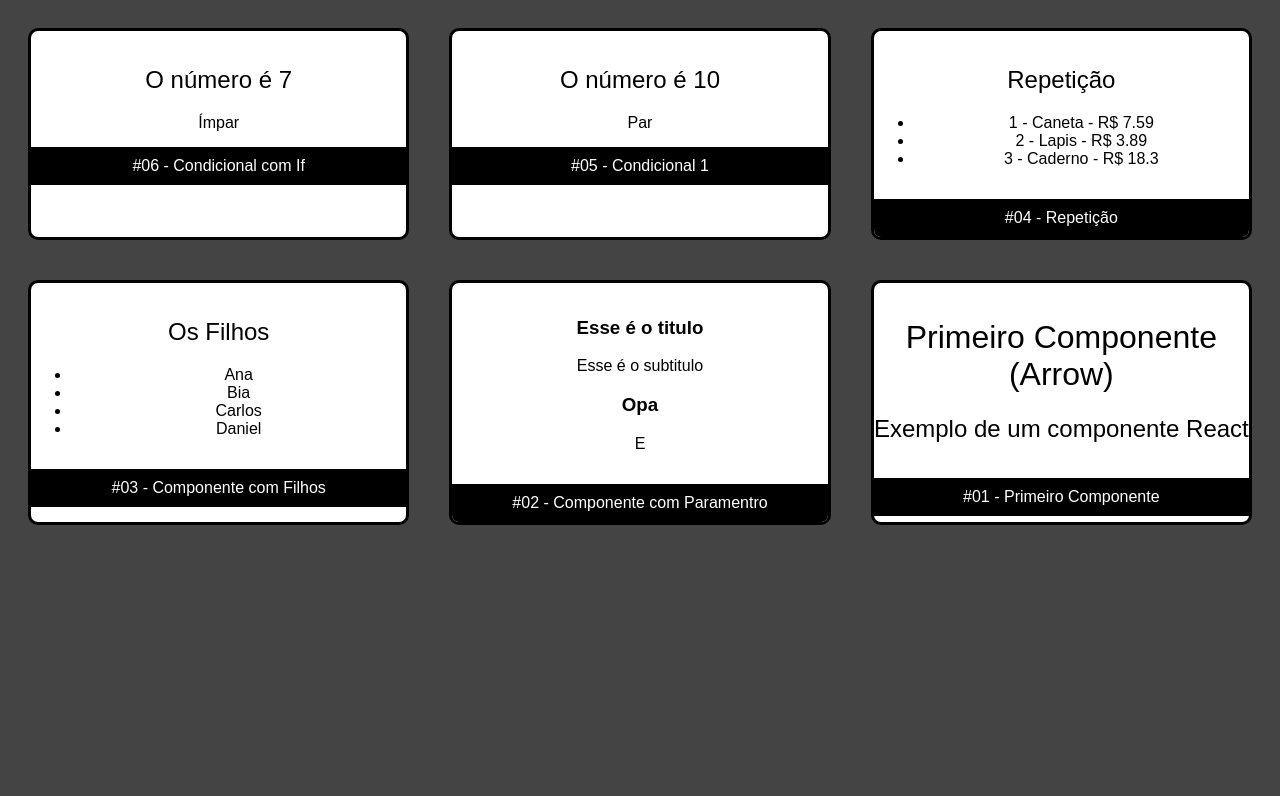
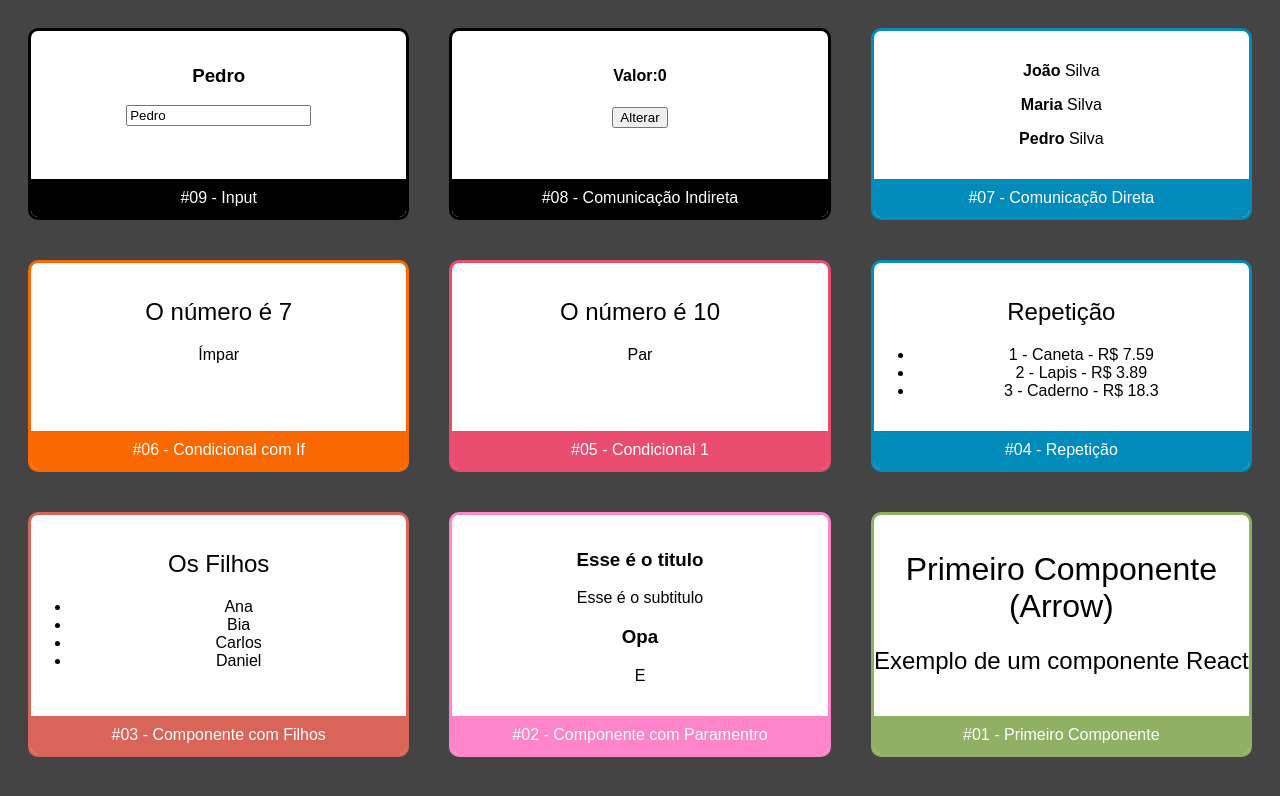
Before and after one commit to tiagoleme2/fundamentos-react, a React (Create React App) app: page / in a window 1280 px wide. Shown: the top 796 px of the page. Built offline with nearby package versions, Linux system fonts and the light colour scheme.

Commit message:
Pai, Filho e Input

```diff
--- a/src/App.jsx
+++ b/src/App.jsx
@@ -8,21 +8,32 @@
 import Repeticao from './components/basicos/Repeticao'
 import Condicional from './components/basicos/Condicional'
 import CondicionalComIf from './components/basicos/CondicionalComIf'
-
+import Pai from './components/comunicacao/direta/Pai'
+import Super from './components/comunicacao/indireta/Super'
+import Input from './components/form/Input'
 
 export default props =>
 
     <div className="App">
-        <Card titulo="#06 - Condicional com If">
+        <Card titulo="#09 - Input" color="#000">
+            <Input></Input>
+        </Card>
+        <Card titulo="#08 - Comunicação Indireta" color="#000">
+            <Super></Super>
+        </Card>
+        <Card titulo="#07 - Comunicação Direta" color="#008bba">
+            <Pai></Pai>
+        </Card>
+        <Card titulo="#06 - Condicional com If" color="#FA6900">
             <CondicionalComIf numero={7}></CondicionalComIf>
         </Card>
-        <Card titulo="#05 - Condicional 1">
+        <Card titulo="#05 - Condicional 1" color="#E94c6f">
             <Condicional numero={10}></Condicional>
         </Card>
-        <Card titulo="#04 - Repetição">
+        <Card titulo="#04 - Repetição" color="#008bba">
             <Repeticao></Repeticao>
         </Card>
-        <Card titulo="#03 - Componente com Filhos">
+        <Card titulo="#03 - Componente com Filhos" color="#d96459">
             <ComFilhos>
                 <ul>
                     <li>Ana</li>
@@ -32,13 +43,13 @@
                 </ul>
             </ComFilhos>
         </Card>
-        <Card titulo="#02 - Componente com Paramentro">
+        <Card titulo="#02 - Componente com Paramentro" color="#ff85cb">
             <ComParamentro titulo="Esse é o titulo"
                 subtitulo="Esse é o subtitulo" />
             <ComParamentro titulo="Opa"
                 subtitulo="E" />
         </Card>
-        <Card titulo="#01 - Primeiro Componente">
+        <Card titulo="#01 - Primeiro Componente" color="#92b064">
             <Primeiro />
         </Card>
 
--- /dev/null
+++ b/src/components/comunicacao/direta/Filho.jsx
@@ -0,0 +1,6 @@
+import React from 'react'
+
+export default props =>
+    <div>
+        <p>{props.children} {props.sobrenome}</p>
+    </div>
--- /dev/null
+++ b/src/components/comunicacao/direta/Pai.jsx
@@ -0,0 +1,9 @@
+import React from 'react'
+import Filho from './Filho'
+
+export default props =>
+    <div>
+        <Filho sobrenome="Silva"><strong>João</strong></Filho>
+        <Filho sobrenome="Silva"><strong>Maria</strong></Filho>
+        <Filho sobrenome="Silva"><strong>Pedro</strong></Filho>
+    </div>
--- /dev/null
+++ b/src/components/comunicacao/indireta/Sub.jsx
@@ -0,0 +1,14 @@
+import React from 'react';
+
+export default props => {
+
+    function acao() {
+        props.onClicar(Math.random(), 'Gerado');
+    }
+
+    return (
+        <div>
+            <button onClick={acao}>Alterar</button>
+        </div>
+    );
+}
--- /dev/null
+++ b/src/components/comunicacao/indireta/Super.jsx
@@ -0,0 +1,20 @@
+import React, { useState } from 'react';
+import Sub from './Sub';
+
+export default props => {
+
+    const [texto, setTexto] = useState('Valor')
+    const [num, setNum] = useState(0)
+
+    function quandoClicar(ValorGerado, texto) {
+        setNum(ValorGerado)
+        setTexto(texto)
+    }
+
+    return (
+        <div>
+            <h4>{texto}:{num}</h4>
+            <Sub onClicar={quandoClicar}></Sub>
+        </div>
+    );
+}
--- /dev/null
+++ b/src/components/form/Input.jsx
@@ -0,0 +1,13 @@
+import React, { useState } from 'react'
+
+export default props => {
+
+    const [nome, setNome] = useState('Pedro')
+
+    return (
+        <>
+            <h3>{nome}</h3>
+            <input type="text" value={nome} onChange={e => setNome(e.target.value)}  />
+        </>
+    );
+}
--- a/src/components/layout/Card.css
+++ b/src/components/layout/Card.css
@@ -11,7 +11,9 @@
 }
 
 .Card .Content
-{   padding: 15px 0;
+{
+    flex:1;
+    padding: 15px 0;
     color: #000;
 }
 
--- a/src/components/layout/Card.jsx
+++ b/src/components/layout/Card.jsx
@@ -2,11 +2,11 @@
 import './Card.css'
 
 export default props =>
-    <div className="Card">
+    <div className="Card"  style={{borderColor: props.color || '#000' }}>
         <div className="Content">
             {props.children}
         </div>
-        <div className="Footer">
+        <div className="Footer" style={{backgroundColor: props.color || '#000' }}>
         {props.titulo}
         </div>
     </div>
```
